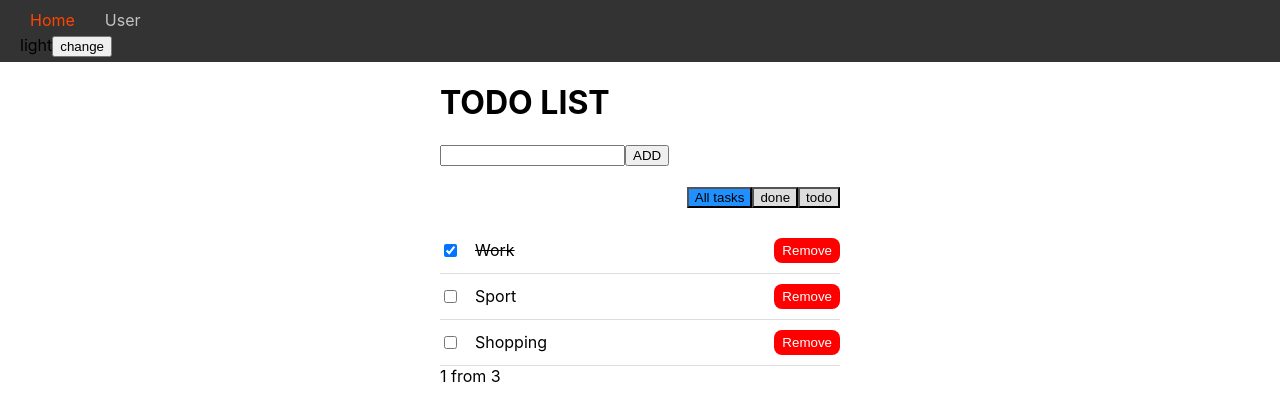
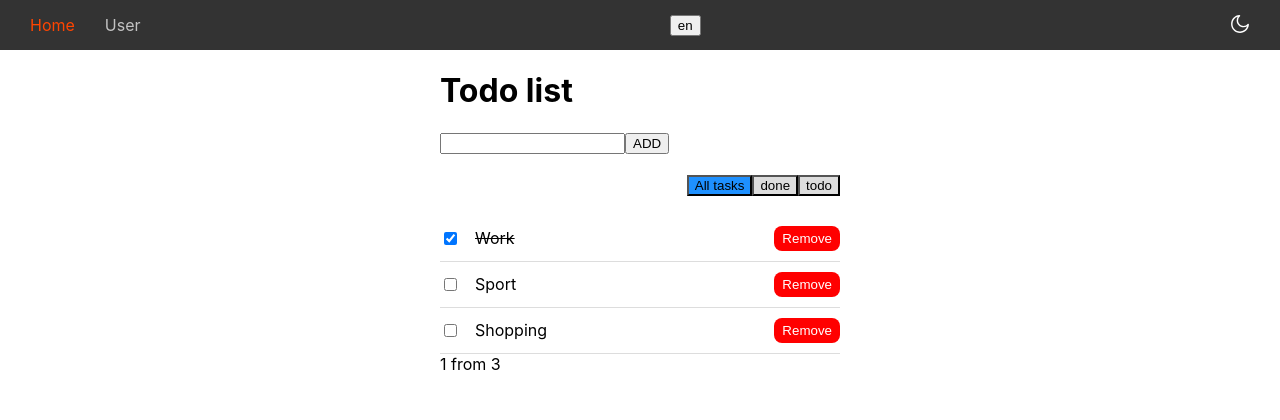
Before and after one commit to kudriashova-ag/react-app-P22, a React (Create React App) app: page / in a window 1280 px wide. Shown: the top 420 px of the page. Built offline with nearby package versions, Linux system fonts and the light colour scheme.

Commit message:
localisation

```diff
--- a/package.json
+++ b/package.json
@@ -3,6 +3,7 @@
   "version": "0.1.0",
   "private": true,
   "dependencies": {
+    "@ant-design/icons": "^6.1.0",
     "@testing-library/dom": "^10.4.1",
     "@testing-library/jest-dom": "^6.9.1",
     "@testing-library/react": "^16.3.0",
--- a/src/App.jsx
+++ b/src/App.jsx
@@ -1,16 +1,17 @@
 import { Outlet } from "react-router";
 import MainMenu from "./components/templates/MainMenu";
+import ThemeButton from "./components/themeButton/ThemeButton";
 import { useContext } from "react";
-import ThemeContext from "./contexts/ThemeContext";
+import I18nContext from "./contexts/I18nContext";
 
 function App() {
-  const {theme, toggleTheme} = useContext(ThemeContext)
+  const { currentLang, changeLang } = useContext(I18nContext);
   return (
     <>
       <header>
         <MainMenu />
-        {theme}
-        <button onClick={toggleTheme}>change</button>
+        <button onClick={() => changeLang("ua")}>{currentLang}</button>
+        <ThemeButton />
       </header>
       <Outlet />
     </>
--- /dev/null
+++ b/src/components/themeButton/ThemeButton.css
@@ -0,0 +1,15 @@
+.btn-icon{
+    border: none;
+    background-color: transparent;
+    cursor: pointer;
+    color: white;
+    width: 40px;
+    height: 40px;
+    border-radius: 50%;
+    transition: all .3s;
+    font-size: 20px;
+}
+
+.btn-icon:hover{
+    background-color: rgba(0, 0, 0, 0.762);
+}
--- /dev/null
+++ b/src/components/themeButton/ThemeButton.jsx
@@ -0,0 +1,18 @@
+import React, { useContext } from "react";
+import ThemeContext from "../../contexts/ThemeContext";
+import { MoonOutlined, SunOutlined } from "@ant-design/icons";
+import './ThemeButton.css';
+
+
+const ThemeButton = () => {
+  const { theme, toggleTheme } = useContext(ThemeContext);
+  return (
+    <div>
+      <button onClick={toggleTheme} className="btn-icon">
+        {theme === "light" ? <MoonOutlined /> : <SunOutlined />}
+      </button>
+    </div>
+  );
+};
+
+export default ThemeButton;
--- a/src/components/todo/TodoList.jsx
+++ b/src/components/todo/TodoList.jsx
@@ -1,14 +1,17 @@
-import React, { act, useEffect, useReducer, useState } from "react";
+import React, { act, useContext, useEffect, useReducer, useState } from "react";
 import "./Todo.css";
 import TodoForm from "./TodoForm";
 import TodoFilter from "./TodoFilter";
 import TodoItem from "./TodoItem";
 import list from "./data";
 import TaskReducer from "../../reducers/TaskReducer";
+import I18nContext from "../../contexts/I18nContext";
 
 const TodoList = () => {
   const [tasks, dispatch] = useReducer(TaskReducer, list);
   const [activeFilter, setActiveFilter] = useState("All tasks");
+  const { currentTexts } = useContext(I18nContext);
+
 
   useEffect(() => {
     const tasksFromStorage = localStorage.getItem("tasks");
@@ -69,7 +72,7 @@ const TodoList = () => {
 
   return (
     <div className="todo">
-      <h1>TODO LIST</h1>
+      <h1>{currentTexts.todoList}</h1>
       <TodoForm addTask={addTask} />
       <div className="todo-panel">
         <TodoFilter
--- /dev/null
+++ b/src/contexts/I18nContext.js
@@ -0,0 +1,4 @@
+import { createContext } from "react";
+
+const I18nContext = createContext();
+export default I18nContext;
--- a/src/index.css
+++ b/src/index.css
@@ -10,6 +10,9 @@ body {
 header{
   background-color: #333;
   padding: 5px 20px;
+  display: flex;
+  justify-content: space-between;
+  align-items: center;
 }
 
 nav{
@@ -32,3 +35,12 @@ nav a.active{
   opacity: 1;
   color: orangered
 }
+
+.theme-dark{
+  background-color: #333;
+  color: #fff;
+}
+
+.theme-dark header{
+  background-color: #222;
+}
--- /dev/null
+++ b/src/providers/I18nProvider.jsx
@@ -0,0 +1,30 @@
+import React, { useState } from 'react';
+import I18nContext from '../contexts/I18nContext';
+import translations from '../translations/translations';
+
+const I18nProvider = ({ children }) => {
+    const [currentLang, setCurrentLang] = useState('en');
+
+    const changeLang = (lang) => {
+        if(translations[lang])
+            setCurrentLang(lang);
+    }
+
+    const currentTexts = ()=>{
+        return translations[currentLang];
+    }
+
+    const contextValue = {
+        currentLang,
+        changeLang,
+        currentTexts: currentTexts()
+    }
+
+    return (
+        <I18nContext.Provider value={contextValue}>
+            {children}
+        </I18nContext.Provider>
+    );
+}
+
+export default I18nProvider;
--- a/src/providers/ThemeProvider.jsx
+++ b/src/providers/ThemeProvider.jsx
@@ -3,8 +3,12 @@ import ThemeContext from '../contexts/ThemeContext';
 
 const ThemeProvider = ({children}) => {
     const [theme, setTheme] = useState('light');
+
     const toggleTheme = () => {
-        setTheme(theme === 'light' ? 'dark' : 'light')
+        const currentTheme = theme === 'light' ? 'dark' : 'light'
+        setTheme(currentTheme);
+        document.body.classList.remove(`theme-${theme}`);
+        document.body.classList.add(`theme-${currentTheme}`);
     }
 
     return (
--- /dev/null
+++ b/src/translations/translations.js
@@ -0,0 +1,11 @@
+const translations = {
+    en: {
+        todoList: "Todo list",
+        addBtn: "Add task",
+    },
+    ua: {
+        todoList: "Список завдань",
+        addBtn: "Додати завдання",
+    },
+}
+export default translations
```
Also changed, not shown: src/index.js (+6 -3 lines), 1 other file (tests, documents, lock files or other folders).
